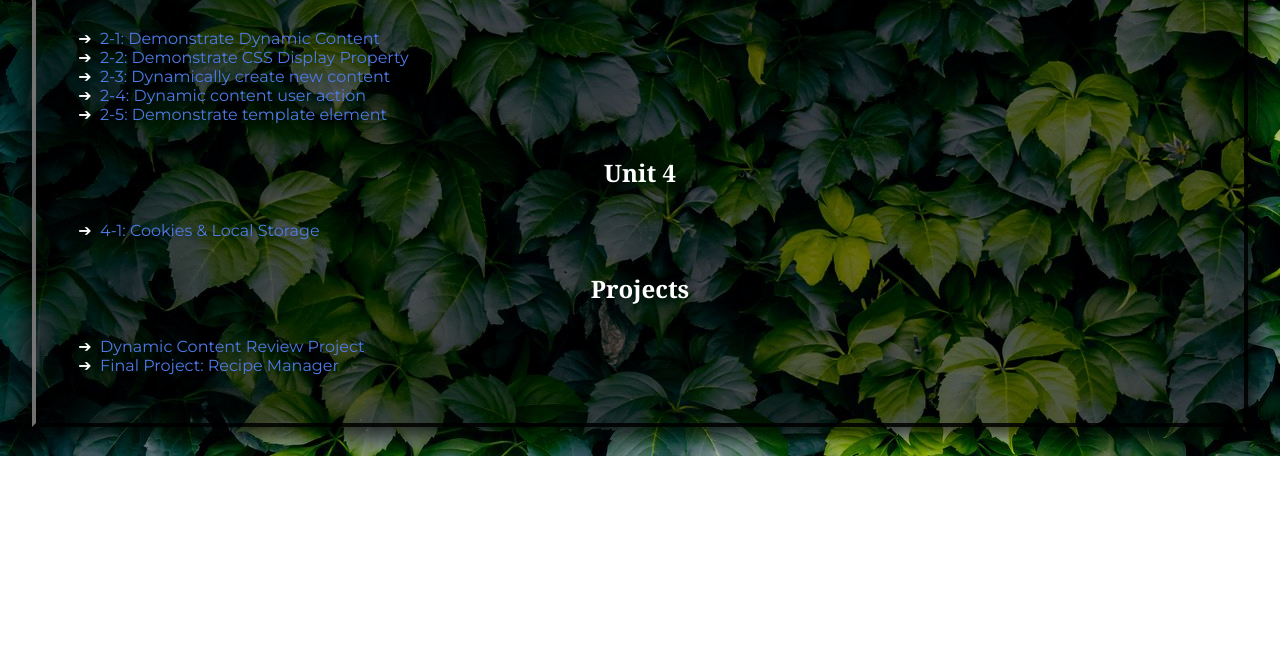
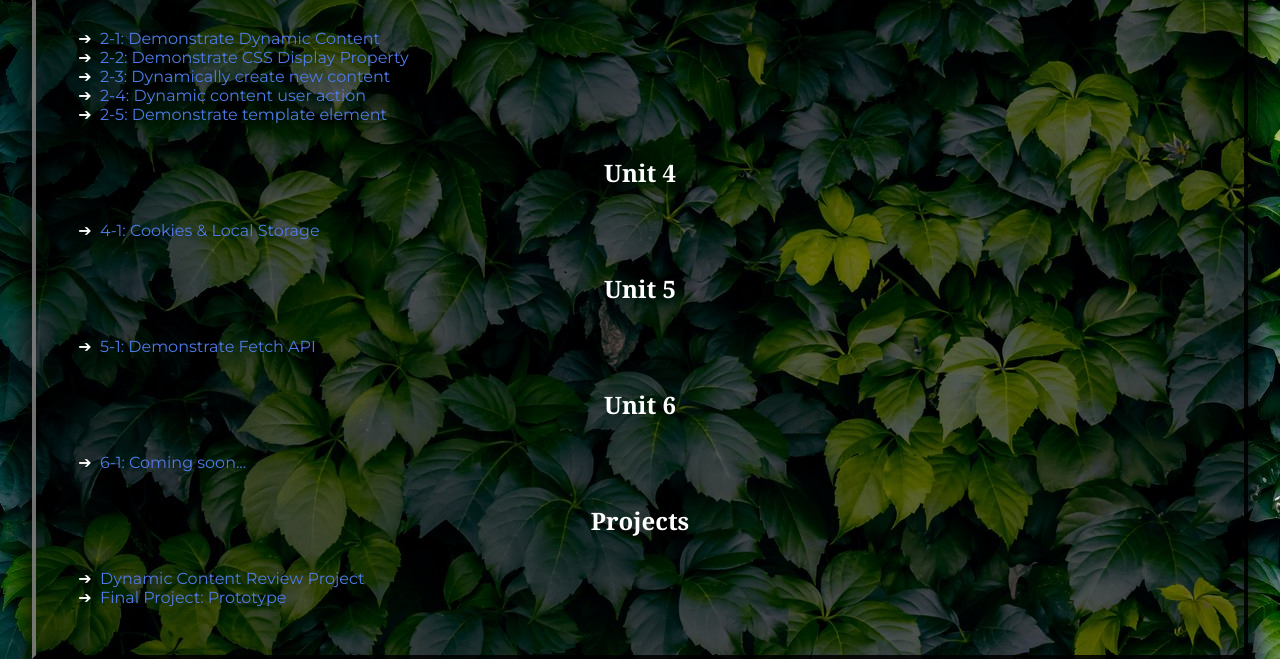
Before and after one commit to akjnewland/WDV321, a plain HTML site: page homework.html in a window 1280 px wide. Shown: the part 344-1003 px from the top of the page. Before the commit the page ends 800 px from the top, so only its background shows below. Drawn offline with Linux system fonts and the light colour scheme.

Commit message:
added 5-1 to hw page

```diff
--- a/homework.html
+++ b/homework.html
@@ -36,10 +36,20 @@
       <li><a href="unit4/index.html">4-1: Cookies & Local Storage</a></li>
     </ul>
 
+    <h3>Unit 5</h3>
+    <ul>
+      <li><a href="unit5/index.html">5-1: Demonstrate Fetch API</a></li>
+    </ul>
+
+    <h3>Unit 6</h3>
+    <ul>
+      <li><a href="#">6-1: Coming soon...</a></li>
+    </ul>
+
     <h3>Projects</h3>
     <ul>
       <li><a href="midterm/dynamic-content-review.html">Dynamic Content Review Project</a></li>
-      <li><a href="Recipe-Manager/index.html">Final Project: Recipe Manager</a></li>
+      <li><a href="Recipe-Manager/prototype.html">Final Project: Prototype</a></li>
     </ul>
   </div>
 
```
